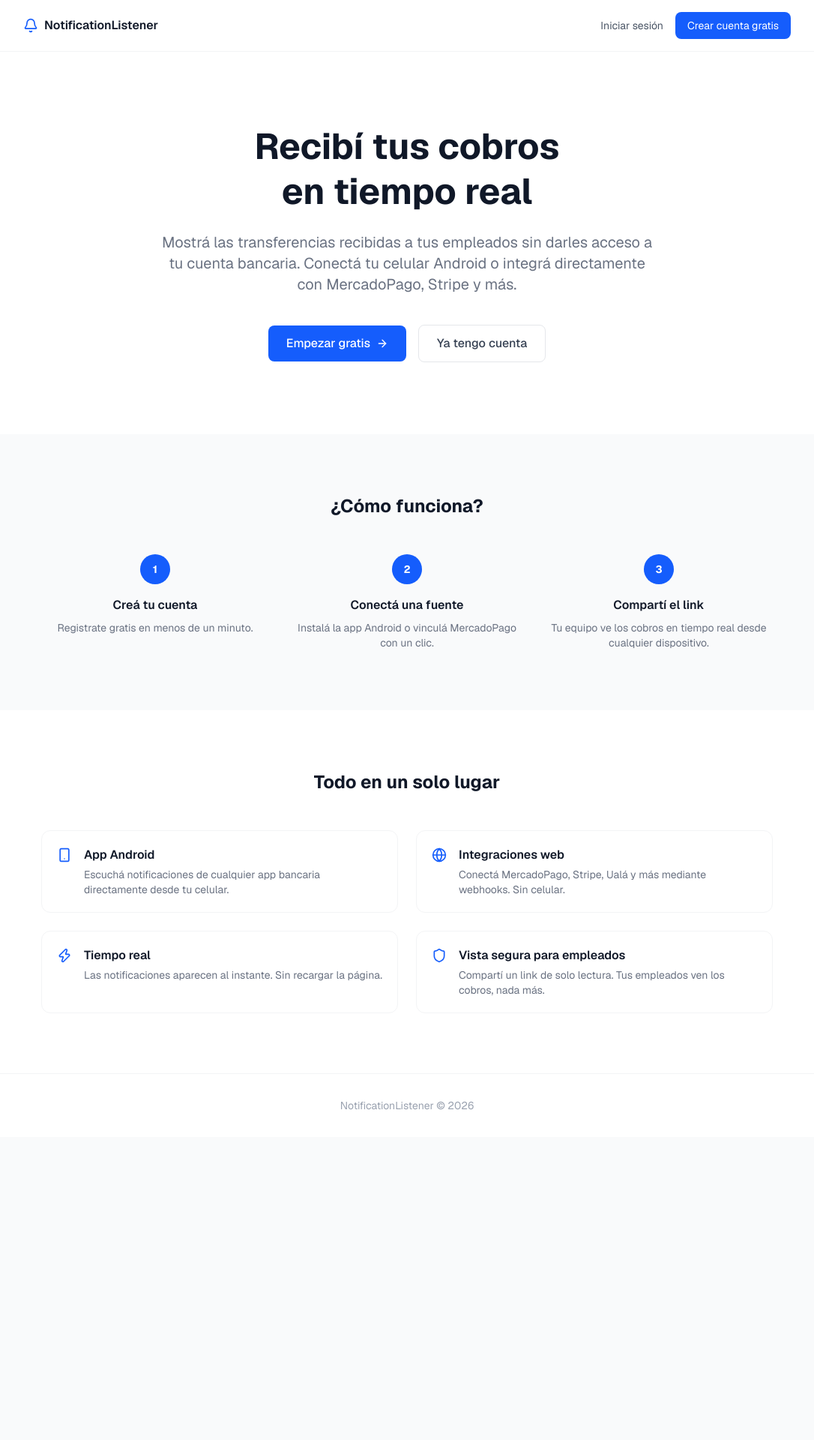
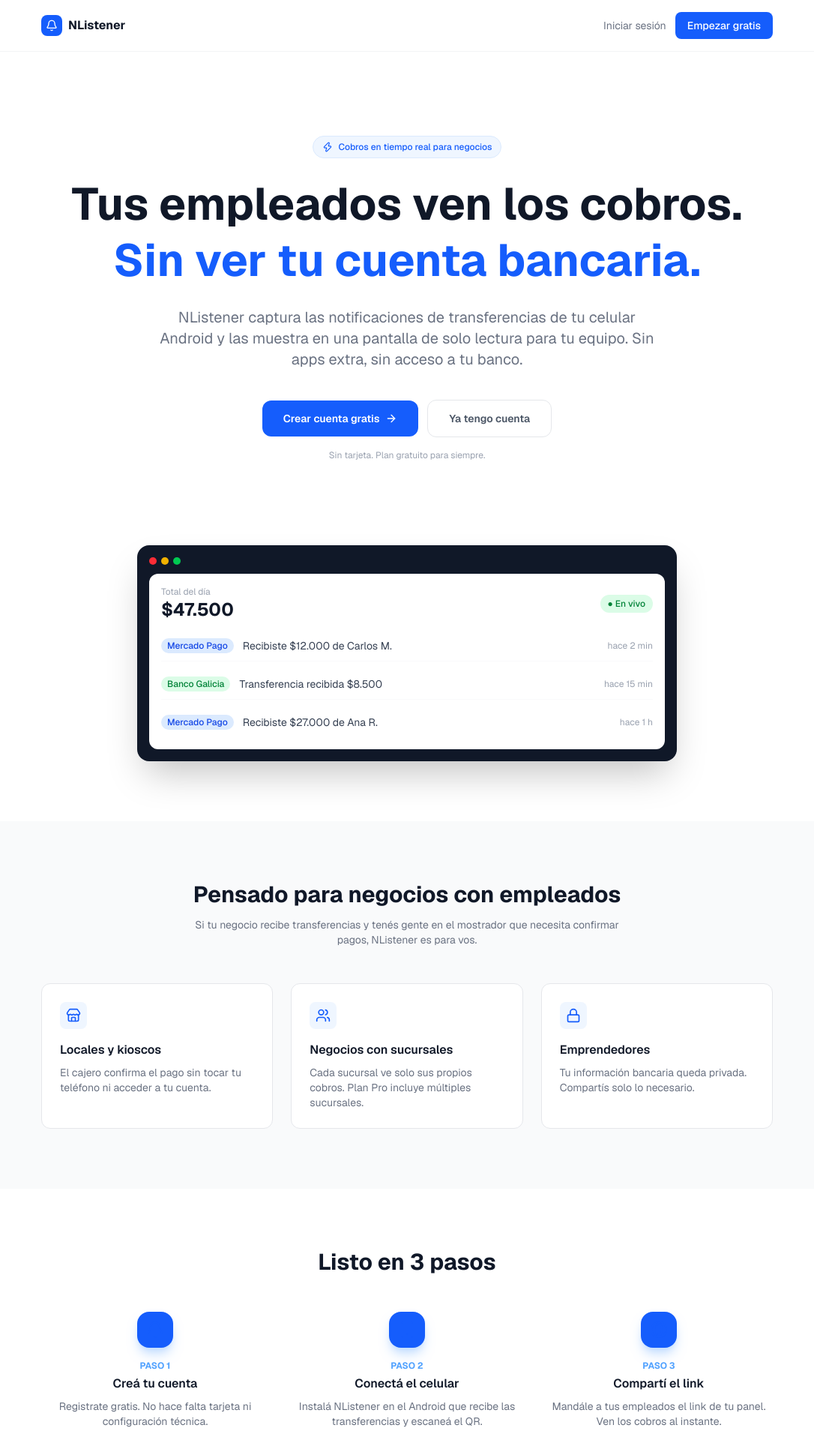
Before and after one commit to tomich78/notification-listener, a Next.js app: page / in a window 1280 px wide. Shown: the top 1920 px of the page at 75% size, without its empty margins (97-1183 px from the left). Before the commit the page ends 1516 px from the top, so only its background shows below. Built offline with nearby package versions, Linux system fonts and the light colour scheme; no server answers.

Commit message:
feat: landing page completa con hero, features, precios y CTA

```diff
--- a/src/app/page.tsx
+++ b/src/app/page.tsx
@@ -1,131 +1,282 @@
 import Link from "next/link";
-import { Bell, Smartphone, Globe, Zap, Shield, ArrowRight } from "lucide-react";
+import { Bell, Smartphone, Globe, Zap, Shield, ArrowRight, Check, Store, Users, Lock } from "lucide-react";
 
 export default function LandingPage() {
   return (
-    <div className="min-h-screen bg-white">
+    <div className="min-h-screen bg-white text-gray-900">
+
       {/* Nav */}
-      <nav className="border-b border-gray-100 px-6 py-4">
-        <div className="max-w-5xl mx-auto flex items-center justify-between">
+      <nav className="sticky top-0 z-40 bg-white/90 backdrop-blur border-b border-gray-100">
+        <div className="max-w-5xl mx-auto px-6 py-4 flex items-center justify-between">
           <div className="flex items-center gap-2">
-            <Bell className="w-5 h-5 text-blue-600" />
-            <span className="font-semibold text-gray-900">NotificationListener</span>
+            <div className="w-7 h-7 bg-blue-600 rounded-lg flex items-center justify-center">
+              <Bell className="w-4 h-4 text-white" />
+            </div>
+            <span className="font-bold text-gray-900">NListener</span>
           </div>
-          <div className="flex items-center gap-4">
-            <Link href="/login" className="text-sm text-gray-600 hover:text-gray-900">
+          <div className="flex items-center gap-3">
+            <Link href="/login" className="text-sm text-gray-500 hover:text-gray-900 transition-colors hidden sm:block">
               Iniciar sesión
             </Link>
             <Link
               href="/register"
-              className="text-sm bg-blue-600 text-white px-4 py-2 rounded-lg hover:bg-blue-700 transition-colors"
+              className="text-sm bg-blue-600 text-white px-4 py-2 rounded-lg hover:bg-blue-700 transition-colors font-medium"
             >
-              Crear cuenta gratis
+              Empezar gratis
             </Link>
           </div>
         </div>
       </nav>
 
       {/* Hero */}
-      <section className="max-w-5xl mx-auto px-6 py-24 text-center">
-        <h1 className="text-5xl font-bold text-gray-900 leading-tight mb-6">
-          Recibí tus cobros<br />en tiempo real
+      <section className="max-w-5xl mx-auto px-6 py-20 md:py-28 text-center">
+        <div className="inline-flex items-center gap-2 px-3 py-1.5 bg-blue-50 border border-blue-100 rounded-full text-xs font-medium text-blue-600 mb-6">
+          <Zap className="w-3.5 h-3.5" />
+          Cobros en tiempo real para negocios
+        </div>
+        <h1 className="text-4xl md:text-6xl font-bold leading-tight mb-6">
+          Tus empleados ven los cobros.<br />
+          <span className="text-blue-600">Sin ver tu cuenta bancaria.</span>
         </h1>
-        <p className="text-xl text-gray-500 max-w-2xl mx-auto mb-10">
-          Mostrá las transferencias recibidas a tus empleados sin darles acceso
-          a tu cuenta bancaria. Conectá tu celular Android o integrá directamente
-          con MercadoPago, Stripe y más.
+        <p className="text-lg md:text-xl text-gray-500 max-w-2xl mx-auto mb-10">
+          NListener captura las notificaciones de transferencias de tu celular Android y
+          las muestra en una pantalla de solo lectura para tu equipo. Sin apps extra, sin acceso a tu banco.
         </p>
-        <div className="flex items-center justify-center gap-4">
+        <div className="flex flex-col sm:flex-row items-center justify-center gap-3">
           <Link
             href="/register"
-            className="flex items-center gap-2 bg-blue-600 text-white px-6 py-3 rounded-lg hover:bg-blue-700 transition-colors font-medium"
+            className="flex items-center gap-2 bg-blue-600 text-white px-7 py-3.5 rounded-xl hover:bg-blue-700 transition-colors font-semibold text-sm w-full sm:w-auto justify-center"
           >
-            Empezar gratis <ArrowRight className="w-4 h-4" />
+            Crear cuenta gratis <ArrowRight className="w-4 h-4" />
           </Link>
           <Link
             href="/login"
-            className="px-6 py-3 rounded-lg border border-gray-200 hover:border-gray-300 transition-colors font-medium text-gray-700"
+            className="px-7 py-3.5 rounded-xl border border-gray-200 hover:border-gray-300 transition-colors font-semibold text-sm text-gray-600 w-full sm:w-auto text-center"
           >
             Ya tengo cuenta
           </Link>
         </div>
+        <p className="text-xs text-gray-400 mt-4">Sin tarjeta. Plan gratuito para siempre.</p>
       </section>
 
-      {/* Cómo funciona */}
-      <section className="bg-gray-50 py-20">
-        <div className="max-w-5xl mx-auto px-6">
-          <h2 className="text-2xl font-bold text-center mb-12">¿Cómo funciona?</h2>
-          <div className="grid grid-cols-1 md:grid-cols-3 gap-8">
+      {/* Mock pantalla */}
+      <section className="max-w-3xl mx-auto px-6 pb-20">
+        <div className="bg-gray-900 rounded-2xl p-4 shadow-2xl">
+          <div className="flex items-center gap-1.5 mb-3">
+            <div className="w-2.5 h-2.5 rounded-full bg-red-500" />
+            <div className="w-2.5 h-2.5 rounded-full bg-yellow-500" />
+            <div className="w-2.5 h-2.5 rounded-full bg-green-500" />
+          </div>
+          <div className="bg-white rounded-xl p-4 space-y-2.5">
+            <div className="flex items-center justify-between mb-3">
+              <div>
+                <p className="text-xs text-gray-400">Total del día</p>
+                <p className="text-2xl font-bold text-gray-900">$47.500</p>
+              </div>
+              <span className="text-xs bg-green-100 text-green-700 px-2.5 py-1 rounded-full font-medium">● En vivo</span>
+            </div>
             {[
-              {
-                step: "1",
-                title: "Creá tu cuenta",
-                desc: "Registrate gratis en menos de un minuto.",
-              },
-              {
-                step: "2",
-                title: "Conectá una fuente",
-                desc: "Instalá la app Android o vinculá MercadoPago con un clic.",
-              },
-              {
-                step: "3",
-                title: "Compartí el link",
-                desc: "Tu equipo ve los cobros en tiempo real desde cualquier dispositivo.",
-              },
-            ].map((item) => (
-              <div key={item.step} className="text-center">
-                <div className="w-10 h-10 rounded-full bg-blue-600 text-white font-bold flex items-center justify-center mx-auto mb-4 text-sm">
-                  {item.step}
+              { app: "Mercado Pago", text: "Recibiste $12.000 de Carlos M.", time: "hace 2 min", color: "bg-blue-100 text-blue-700" },
+              { app: "Banco Galicia", text: "Transferencia recibida $8.500", time: "hace 15 min", color: "bg-green-100 text-green-700" },
+              { app: "Mercado Pago", text: "Recibiste $27.000 de Ana R.", time: "hace 1 h", color: "bg-blue-100 text-blue-700" },
+            ].map((n, i) => (
+              <div key={i} className="flex items-center justify-between py-2.5 border-b border-gray-50 last:border-0">
+                <div className="flex items-center gap-3">
+                  <span className={`text-xs px-2 py-0.5 rounded-full font-medium ${n.color}`}>{n.app}</span>
+                  <span className="text-sm text-gray-700">{n.text}</span>
                 </div>
-                <h3 className="font-semibold mb-2">{item.title}</h3>
-                <p className="text-gray-500 text-sm">{item.desc}</p>
+                <span className="text-xs text-gray-400 flex-shrink-0">{n.time}</span>
               </div>
             ))}
           </div>
         </div>
       </section>
 
-      {/* Features */}
+      {/* Para quién */}
+      <section className="bg-gray-50 py-20">
+        <div className="max-w-5xl mx-auto px-6">
+          <h2 className="text-2xl md:text-3xl font-bold text-center mb-3">Pensado para negocios con empleados</h2>
+          <p className="text-center text-gray-500 mb-12 max-w-xl mx-auto text-sm">
+            Si tu negocio recibe transferencias y tenés gente en el mostrador que necesita confirmar pagos, NListener es para vos.
+          </p>
+          <div className="grid grid-cols-1 md:grid-cols-3 gap-6">
+            {[
+              { icon: <Store className="w-5 h-5 text-blue-600" />, title: "Locales y kioscos", desc: "El cajero confirma el pago sin tocar tu teléfono ni acceder a tu cuenta." },
+              { icon: <Users className="w-5 h-5 text-blue-600" />, title: "Negocios con sucursales", desc: "Cada sucursal ve solo sus propios cobros. Plan Pro incluye múltiples sucursales." },
+              { icon: <Lock className="w-5 h-5 text-blue-600" />, title: "Emprendedores", desc: "Tu información bancaria queda privada. Compartís solo lo necesario." },
+            ].map((item) => (
+              <div key={item.title} className="bg-white rounded-xl p-6 border border-gray-200">
+                <div className="w-9 h-9 bg-blue-50 rounded-lg flex items-center justify-center mb-4">
+                  {item.icon}
+                </div>
+                <h3 className="font-semibold mb-2">{item.title}</h3>
+                <p className="text-sm text-gray-500">{item.desc}</p>
+              </div>
+            ))}
+          </div>
+        </div>
+      </section>
+
+      {/* Cómo funciona */}
       <section className="max-w-5xl mx-auto px-6 py-20">
-        <h2 className="text-2xl font-bold text-center mb-12">Todo en un solo lugar</h2>
-        <div className="grid grid-cols-1 md:grid-cols-2 gap-6">
+        <h2 className="text-2xl md:text-3xl font-bold text-center mb-12">Listo en 3 pasos</h2>
+        <div className="grid grid-cols-1 md:grid-cols-3 gap-8">
           {[
-            {
-              icon: <Smartphone className="w-5 h-5 text-blue-600" />,
-              title: "App Android",
-              desc: "Escuchá notificaciones de cualquier app bancaria directamente desde tu celular.",
-            },
-            {
-              icon: <Globe className="w-5 h-5 text-blue-600" />,
-              title: "Integraciones web",
-              desc: "Conectá MercadoPago, Stripe, Ualá y más mediante webhooks. Sin celular.",
-            },
-            {
-              icon: <Zap className="w-5 h-5 text-blue-600" />,
-              title: "Tiempo real",
-              desc: "Las notificaciones aparecen al instante. Sin recargar la página.",
-            },
-            {
-              icon: <Shield className="w-5 h-5 text-blue-600" />,
-              title: "Vista segura para empleados",
-              desc: "Compartí un link de solo lectura. Tus empleados ven los cobros, nada más.",
-            },
-          ].map((f) => (
-            <div key={f.title} className="flex gap-4 p-5 rounded-xl border border-gray-100 hover:border-gray-200 transition-colors">
-              <div className="mt-0.5">{f.icon}</div>
-              <div>
-                <h3 className="font-semibold mb-1">{f.title}</h3>
-                <p className="text-sm text-gray-500">{f.desc}</p>
+            { step: "1", icon: <Bell className="w-6 h-6 text-blue-600" />, title: "Creá tu cuenta", desc: "Registrate gratis. No hace falta tarjeta ni configuración técnica." },
+            { step: "2", icon: <Smartphone className="w-6 h-6 text-blue-600" />, title: "Conectá el celular", desc: "Instalá NListener en el Android que recibe las transferencias y escaneá el QR." },
+            { step: "3", icon: <Globe className="w-6 h-6 text-blue-600" />, title: "Compartí el link", desc: "Mandále a tus empleados el link de tu panel. Ven los cobros al instante." },
+          ].map((item) => (
+            <div key={item.step} className="flex flex-col items-center text-center">
+              <div className="w-12 h-12 bg-blue-600 rounded-2xl flex items-center justify-center mb-4 shadow-lg shadow-blue-200">
+                {item.icon}
               </div>
+              <div className="text-xs font-bold text-blue-400 mb-1">PASO {item.step}</div>
+              <h3 className="font-semibold mb-2">{item.title}</h3>
+              <p className="text-sm text-gray-500">{item.desc}</p>
             </div>
           ))}
         </div>
       </section>
 
+      {/* Features */}
+      <section className="bg-gray-50 py-20">
+        <div className="max-w-5xl mx-auto px-6">
+          <h2 className="text-2xl md:text-3xl font-bold text-center mb-12">Todo lo que necesitás</h2>
+          <div className="grid grid-cols-1 md:grid-cols-2 gap-4">
+            {[
+              { icon: <Smartphone className="w-4 h-4 text-blue-600" />, title: "App Android", desc: "Captura notificaciones de cualquier banco o billetera sin configuración extra." },
+              { icon: <Globe className="w-4 h-4 text-blue-600" />, title: "Integración con MercadoPago", desc: "Conectá tu cuenta de MP con un webhook y recibí cobros sin usar el celular." },
+              { icon: <Zap className="w-4 h-4 text-blue-600" />, title: "Actualización en tiempo real", desc: "Los cobros aparecen en segundos. Sin recargar la pantalla." },
+              { icon: <Shield className="w-4 h-4 text-blue-600" />, title: "Vista de solo lectura", desc: "El link para empleados no permite modificar nada. Solo ver. Con contraseña opcional." },
+              { icon: <Users className="w-4 h-4 text-blue-600" />, title: "Modo sucursales", desc: "Asigná cada cobro a una sucursal. Cada empleado ve solo lo suyo. (Pro)" },
+              { icon: <Bell className="w-4 h-4 text-blue-600" />, title: "Historial completo", desc: "Buscá y filtrá todos tus cobros por fecha, monto o texto." },
+            ].map((f) => (
+              <div key={f.title} className="flex gap-4 p-5 bg-white rounded-xl border border-gray-200 hover:border-blue-200 transition-colors">
+                <div className="w-8 h-8 bg-blue-50 rounded-lg flex items-center justify-center flex-shrink-0 mt-0.5">
+                  {f.icon}
+                </div>
+                <div>
+                  <h3 className="font-semibold text-sm mb-1">{f.title}</h3>
+                  <p className="text-sm text-gray-500">{f.desc}</p>
+                </div>
+              </div>
+            ))}
+          </div>
+        </div>
+      </section>
+
+      {/* Precios */}
+      <section className="max-w-5xl mx-auto px-6 py-20" id="precios">
+        <h2 className="text-2xl md:text-3xl font-bold text-center mb-3">Precios simples</h2>
+        <p className="text-center text-gray-500 mb-12 text-sm">Sin sorpresas. Cancelás cuando querés.</p>
+        <div className="grid grid-cols-1 md:grid-cols-2 gap-6 max-w-2xl mx-auto">
+
+          {/* Free */}
+          <div className="bg-white rounded-2xl border border-gray-200 p-7">
+            <div className="mb-6">
+              <p className="text-sm font-medium text-gray-500 mb-1">Free</p>
+              <div className="flex items-baseline gap-1">
+                <span className="text-4xl font-bold">$0</span>
+              </div>
+              <p className="text-xs text-gray-400 mt-1">Para siempre</p>
+            </div>
+            <ul className="space-y-3 mb-8">
+              {[
+                "1 dispositivo Android",
+                "Hasta 100 cobros por mes",
+                "Vista pública para empleados",
+                "Integración MercadoPago",
+                "Historial completo",
+              ].map((f) => (
+                <li key={f} className="flex items-center gap-2.5 text-sm text-gray-700">
+                  <Check className="w-4 h-4 text-green-500 flex-shrink-0" />
+                  {f}
+                </li>
+              ))}
+            </ul>
+            <Link
+              href="/register"
+              className="block w-full text-center py-2.5 border border-gray-200 rounded-xl text-sm font-semibold text-gray-700 hover:bg-gray-50 transition-colors"
+            >
+              Empezar gratis
+            </Link>
+          </div>
+
+          {/* Pro */}
+          <div className="bg-blue-600 rounded-2xl p-7 text-white relative overflow-hidden">
+            <div className="absolute top-4 right-4 bg-white/20 text-white text-xs font-bold px-2.5 py-1 rounded-full">
+              RECOMENDADO
+            </div>
+            <div className="mb-6">
+              <p className="text-sm font-medium text-blue-200 mb-1">Pro</p>
+              <div className="flex items-baseline gap-1">
+                <span className="text-4xl font-bold">$2.500</span>
+                <span className="text-blue-300 text-sm">/mes</span>
+              </div>
+              <p className="text-xs text-blue-300 mt-1">Pesos argentinos · MercadoPago</p>
+            </div>
+            <ul className="space-y-3 mb-8">
+              {[
+                "Hasta 5 dispositivos Android",
+                "Cobros ilimitados",
+                "Modo sucursales con colores",
+                "Totales por sucursal",
+                "Vista con contraseña por sucursal",
+                "Todo lo del plan Free",
+              ].map((f) => (
+                <li key={f} className="flex items-center gap-2.5 text-sm text-white">
+                  <Check className="w-4 h-4 text-blue-200 flex-shrink-0" />
+                  {f}
+                </li>
+              ))}
+            </ul>
+            <Link
+              href="/upgrade"
+              className="block w-full text-center py-2.5 bg-white text-blue-600 rounded-xl text-sm font-bold hover:bg-blue-50 transition-colors"
+            >
+              Suscribirse ahora
+            </Link>
+          </div>
+
+        </div>
+      </section>
+
+      {/* CTA final */}
+      <section className="bg-blue-600 py-20">
+        <div className="max-w-2xl mx-auto px-6 text-center">
+          <h2 className="text-2xl md:text-3xl font-bold text-white mb-4">
+            Empezá hoy. Es gratis.
+          </h2>
+          <p className="text-blue-200 mb-8 text-sm">
+            En menos de 5 minutos tu equipo puede confirmar cobros desde cualquier pantalla.
+          </p>
+          <Link
+            href="/register"
+            className="inline-flex items-center gap-2 bg-white text-blue-600 px-8 py-3.5 rounded-xl font-bold text-sm hover:bg-blue-50 transition-colors"
+          >
+            Crear cuenta gratis <ArrowRight className="w-4 h-4" />
+          </Link>
+        </div>
+      </section>
+
       {/* Footer */}
-      <footer className="border-t border-gray-100 py-8 text-center text-sm text-gray-400">
-        NotificationListener © {new Date().getFullYear()}
+      <footer className="border-t border-gray-100 py-8">
+        <div className="max-w-5xl mx-auto px-6 flex flex-col sm:flex-row items-center justify-between gap-4 text-sm text-gray-400">
+          <div className="flex items-center gap-2">
+            <div className="w-5 h-5 bg-blue-600 rounded flex items-center justify-center">
+              <Bell className="w-3 h-3 text-white" />
+            </div>
+            <span className="font-medium text-gray-600">NListener</span>
+          </div>
+          <div className="flex items-center gap-6">
+            <Link href="/privacy" className="hover:text-gray-600 transition-colors">Privacidad</Link>
+            <Link href="/login" className="hover:text-gray-600 transition-colors">Iniciar sesión</Link>
+            <Link href="/register" className="hover:text-gray-600 transition-colors">Registrarse</Link>
+          </div>
+          <span>© {new Date().getFullYear()} NListener</span>
+        </div>
       </footer>
+
     </div>
   );
 }
```
